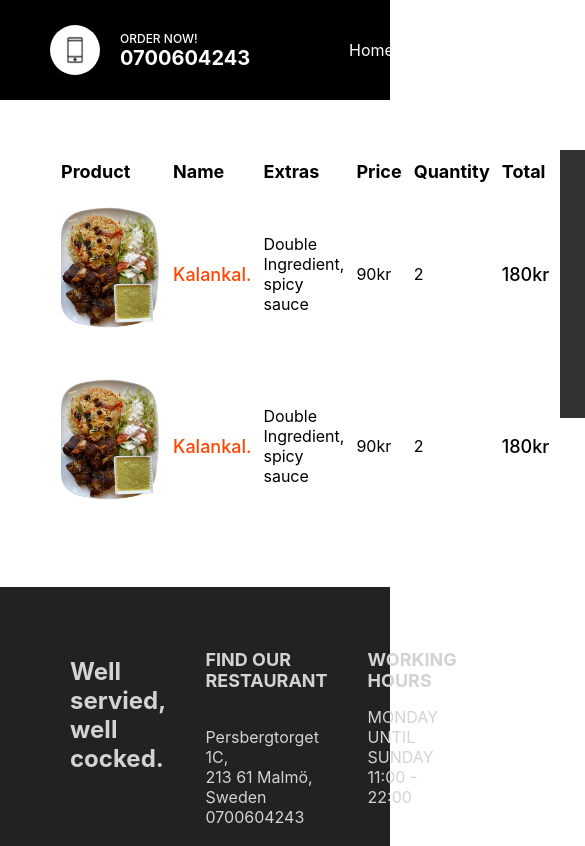
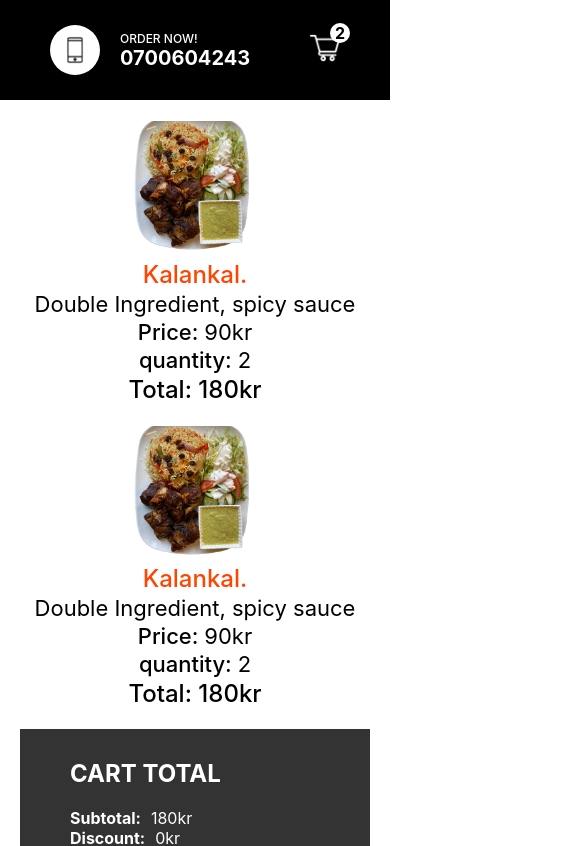
Before and after one commit to ahmedMoussa2020/markaCadey, a Next.js app: page /cart in a window 390 px wide. Shown: the top 846 px of the page, 585 px wide, since content can reach past the window. Built offline with nearby package versions, Linux system fonts and the light colour scheme.

Commit message:
responsive design

```diff
--- a/pages/cart.jsx
+++ b/pages/cart.jsx
@@ -7,7 +7,7 @@
             <div className={styles.left}>
                 <table className={styles.table}>
 
-                    <tr className={styles.tr}>
+                    <tr className={styles.trTitle}>
                         <th>Product</th>
                         <th>Name</th>
                         <th>Extras</th>
@@ -16,7 +16,7 @@
                         <th>Total</th>
                     </tr>
 
-                    <tr>
+                    <tr className={styles.tr}>
                         <td>
                             <div className={styles.imgContainer}>
                                 <Image
@@ -52,7 +52,7 @@
                         </td>
                     </tr>
 
-                    <tr>
+                    <tr className={styles.tr}>
                         <td>
                             <div className={styles.imgContainer}>
                                 <Image
--- a/pages/orders/[id].jsx
+++ b/pages/orders/[id].jsx
@@ -15,13 +15,13 @@
                 <div className={styles.row}>
                     <table className={styles.table}>
 
-                        <tr className={styles.tr}>
+                        <tr className={styles.trTitle}>
                             <th>Order ID</th>
                             <th>Customer</th>
                             <th>Address</th>
                             <th>Total</th>
                         </tr>
-                        <tr>
+                        <tr className={styles.tr}>
                             <td>
                                 <span className={styles.id}>123456
                                 </span>
--- a/styles/Cart.module.css
+++ b/styles/Cart.module.css
@@ -21,6 +21,7 @@
 .table{
     width: 100%;
     border-spacing: 10px;
+
 }
 
 .name{
@@ -62,4 +63,64 @@
     background-color: white;
     font-size: 18px;
     text-align: left;
+
 }
+
+@media screen and (max-width: 480px) {
+    .container{
+        flex-direction: column;
+        padding: 20px;
+    }
+
+    .table{
+        display: flex;
+        flex-direction: column;
+        align-items: center;
+        justify-content: center;
+    }
+
+    .trTitle{
+        display: none;
+    }
+
+    .tr{
+        display: flex;
+        flex-direction: column;
+        align-items: center;
+        justify-content: center;
+        margin-bottom: 20px;
+    }
+
+    .imgContainer{
+        width: 35vw;
+        height: 35vw;
+    }
+
+    .name, .total{
+        font-size: 24px;
+    }
+
+    .extras, .price, .quantity{
+        font-size: 22px;
+    }
+
+    .price::before{
+        content: "Price: ";
+        font-weight: 500;
+    }
+
+    .quantity::before{
+        content: "quantity: ";
+        font-weight: 500;
+    }
+
+    .total::before{
+        content: "Total: ";
+        font-weight: 500;
+    }
+
+    .wrapper{
+        width: 100%;
+    }
+
+}
--- a/styles/Featured.module.css
+++ b/styles/Featured.module.css
@@ -24,3 +24,9 @@
     height: 100%;
     position: relative;
 }
+
+@media screen and (max-width: 480px) {
+    .container{
+        height: 50vh;
+    }
+}
--- a/styles/Footer.module.css
+++ b/styles/Footer.module.css
@@ -24,7 +24,7 @@
 
 .title{
     font-size: 18px;
-    color: lightgray;
+    color: rgb(118, 92, 27);
 }
 
 .text{
@@ -34,3 +34,26 @@
 .motto{
     color: rgb(211, 211, 211);
 }
+
+@media screen and (max-width: 480px) {
+
+    .container{
+        height: auto;
+        text-align: center;
+    }
+    .item:first-child {
+        display: none;
+    }
+
+    .item{
+        flex-direction: column;
+    }
+
+    .title{
+        font-size: 30px;
+    }
+
+    .text{
+        font-size: 20px;
+    }
+}
--- a/styles/Navbar.module.css
+++ b/styles/Navbar.module.css
@@ -79,3 +79,13 @@
     font-weight: bold;
     color: black;
 }
+
+@media screen and (max-width:480px) {
+    .item:nth-child(2){
+        display: none;
+    }
+
+    .item:nth-child(1){
+        flex: 3;
+    }
+}
--- a/styles/Order.module.css
+++ b/styles/Order.module.css
@@ -83,3 +83,58 @@
     margin-top: 20px;
     cursor: not-allowed;
 }
+
+@media screen and (max-width: 480px) {
+    .container {
+        flex-direction: column;
+    }
+
+    .trTitle{
+        display: none;
+    }
+
+    .tr{
+        display: flex;
+        flex-direction: column;
+        align-items: center;
+        justify-content: center;
+        font-size: 20px;
+    }
+
+    .id::before{
+        content: "Order ID: ";
+        font-weight: 500;
+    }
+
+    .name::before{
+        content: "Customer: ";
+        font-weight: 500;
+    }
+
+    .address::before{
+        content: "Address: ";
+        font-weight: 500;
+    }
+
+    .total::before{
+        content: "Total: ";
+        font-weight: 500;
+    }
+
+    .row:last-child{
+        width: 100%;
+        flex-direction: column;
+        align-items: center;
+        justify-content: center;
+    }
+
+    .done,
+    .undone,
+    .inProgress {
+        margin-bottom: 20px;
+    }
+
+    .wrapper{
+        width: 100%;
+    }
+}
--- a/styles/Product.module.css
+++ b/styles/Product.module.css
@@ -95,3 +95,48 @@
     font-weight: 500;
     cursor: pointer;
 }
+
+@media screen and (max-width: 480px) {
+    .container{
+        height: auto;
+        text-align: center;
+        flex-direction: column;
+        margin-top: 20px;
+    }
+
+    .imgContainer{
+        width: 70vw;
+        height: 90vw;
+    }
+
+    .title{
+        margin: 5px;
+
+    }
+
+    .sizes{
+        width: 100%;
+        padding: 0px 20px;
+    }
+
+    .ingredients{
+        flex-direction: column;
+
+    }
+
+    .option{
+        margin: 10px;
+        font-size: 18px;
+    }
+
+    .checkbox{
+        width: 25px;
+        height: 25px;
+    }
+
+    .quantity,
+    .button{
+        height: 50px;
+        padding: 10px 20px;
+    }
+}
--- a/styles/ProductCard.module.css
+++ b/styles/ProductCard.module.css
@@ -25,3 +25,19 @@
     text-align: center;
     color: #777;
 }
+
+
+@media screen and (max-width: 480px) {
+    .container{
+        width: 100%;
+    }
+
+    .title{
+        font-size: 30px;
+    }
+
+    .price,
+    .desc {
+        font-size: 24px;
+    }
+}
--- a/styles/ProductList.module.css
+++ b/styles/ProductList.module.css
@@ -18,3 +18,14 @@
     justify-content: center;
     flex-wrap: wrap;
 }
+
+@media screen and (max-width: 480px) {
+    .title {
+        text-align: center;
+    }
+
+    .desc {
+        width: 90%;
+        text-align: center;
+    }
+}
```
